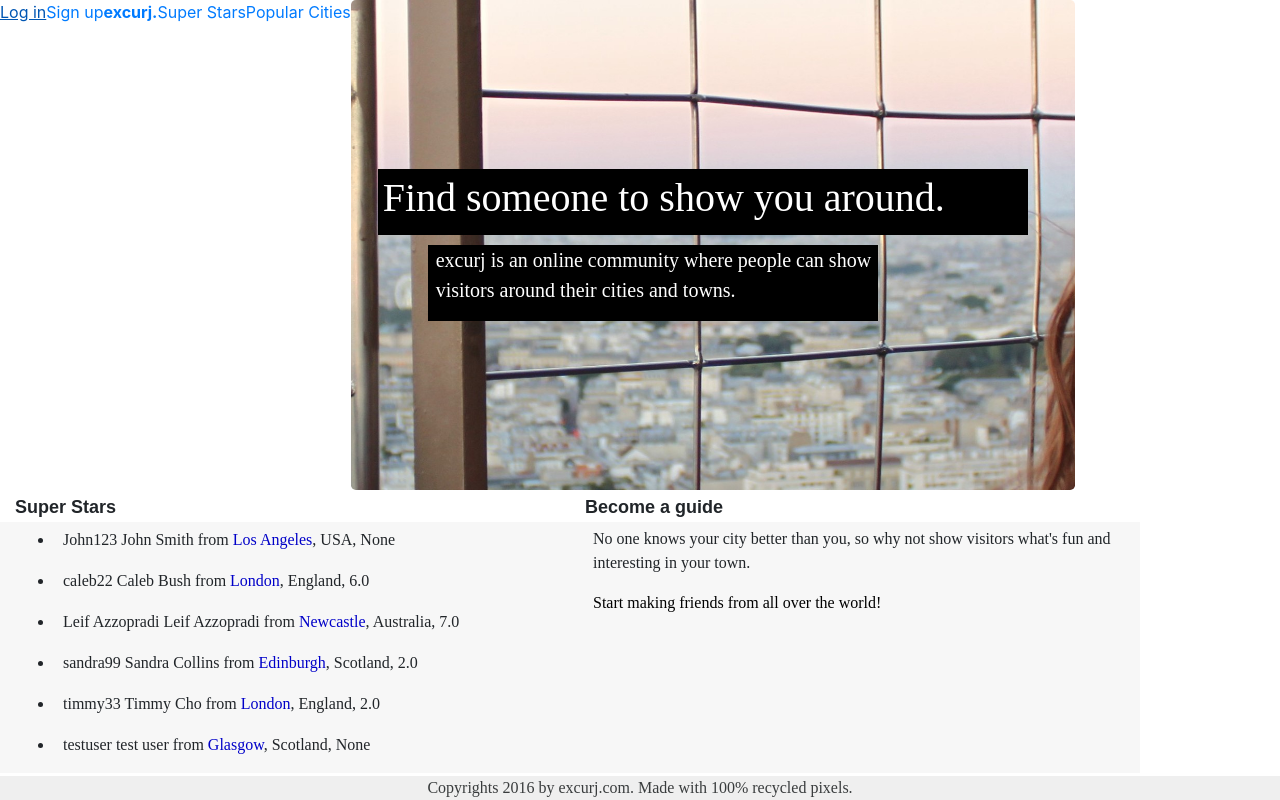
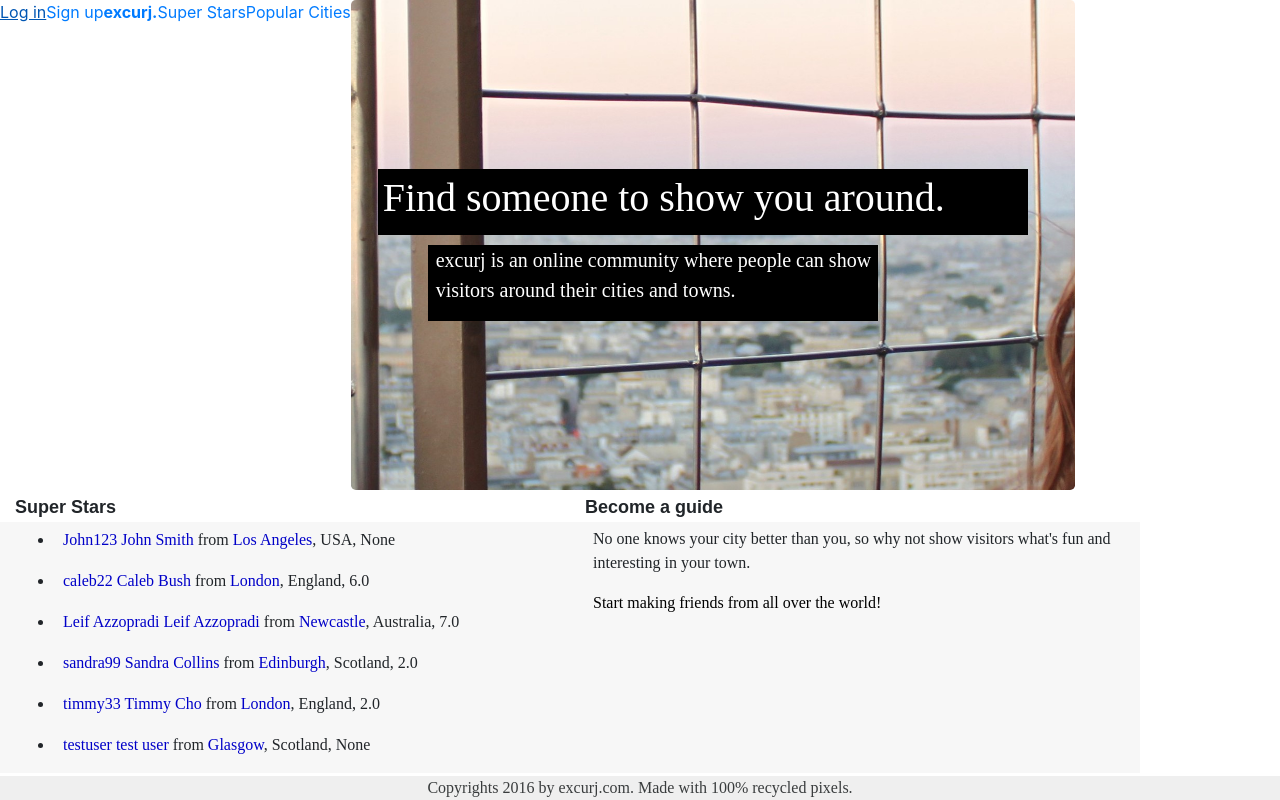
Before and after one commit to SethBuilder/intTechProject, a Django app: page / in a window 1280 px wide. Run offline with Django 3.2, Linux system fonts and the light colour scheme; data comes from the database, SQL or seed files in the repository; some libraries are stand-ins or nearby versions.

Commit message:
Added a link to user profile pages under the superstars section of the homepage.

```diff
--- a/Templates/index.html
+++ b/Templates/index.html
@@ -19,12 +19,10 @@
           <div class="col-md-6">
             <h3>Super Stars</h3>
                 {% if users %}
-
                  <ul>
                 {% for user in users %}
-
-                <li><p> {{ user }} {{ user.firstname }} {{ user.secondname }}
-                    from <a href="{{ user.city.slug }}" style="color:rgba(0,0,200,1.00)">{{ user.city.name }}</a>, {{ user.city.country }}, {{ user.avg_rating }} </p></li>
+                <li><p><a href="user/{{ user.slug }}" style="color:rgba(0,0,200,1.00)">{{ user }} {{ user.firstname }} {{ user.secondname }}</a>
+                    from <a href="city/{{ user.city.slug }}" style="color:rgba(0,0,200,1.00)">{{ user.city.name }}</a>, {{ user.city.country }}, {{ user.avg_rating }} </p></li>
                 {% endfor %}
 
                 </ul>
```
